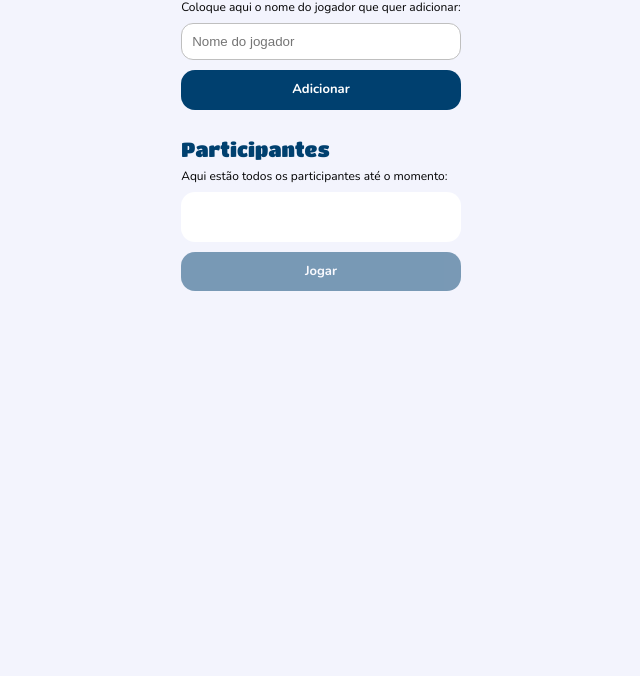
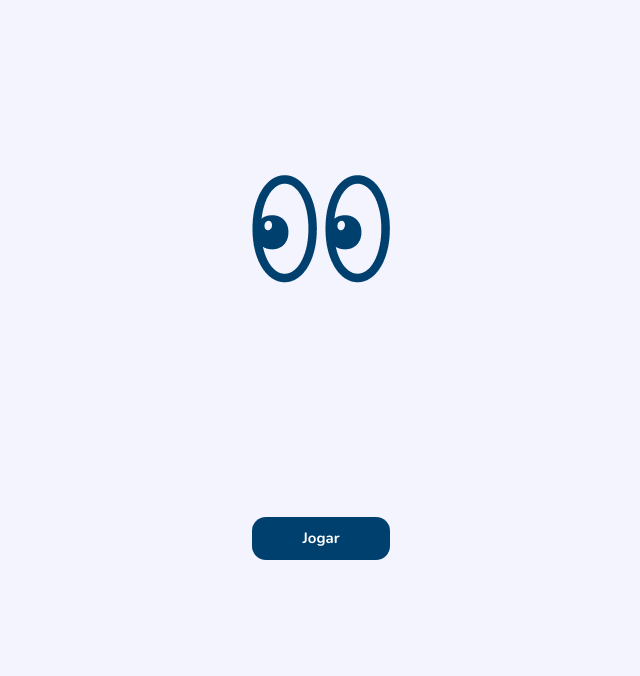
Before and after one commit to jvholanda2/geckoweb, a website with bundled scripts: page frontend/index.html in a window 1280 px wide. Shown: the part 144-820 px from the top of the page, without its empty margins (319-959 px from the left). Built offline with nearby package versions, Linux system fonts and the light colour scheme.

Commit message:
Ajustes finos

```diff
--- a/frontend/static/css/style.css
+++ b/frontend/static/css/style.css
@@ -87,7 +87,7 @@ body {
 
 .gecko_text {
     font-family: "Nunito", sans-serif;
-    font-size: 12px;
+    font-size: 15px;
 }
 
 .gecko_input {
@@ -103,7 +103,7 @@ body {
     max-height: 48px;
     color: #fff;
     font-family: "Nunito", sans-serif;
-    font-size: 13px;
+    font-size: 15px;
     line-height: 1.5;
     font-weight: 700;
     padding: 10px 20px;
@@ -184,7 +184,7 @@ body {
     display: flex;
     flex-direction: column;
     align-items: center;
-    margin: 30vh 0;
+    margin: 28vh 0;
     gap: 10px;
 
 }
@@ -275,3 +275,7 @@ body {
 .gecko_margin_mid {
     margin: 30vh 0;
 }
+
+.gecko_eye {
+    margin: 28vh 0;
+}
--- a/frontend/static/js/index.js
+++ b/frontend/static/js/index.js
@@ -7,6 +7,8 @@ import Themes from "./views/Themes.js"
 import PassThePhoneTo from "./views/PassThePhoneTo.js"
 import TheWordIs from "./views/TheWordIs.js"
 import StartTheRound from "./views/StartTheRound.js"
+import Splash from "./views/Splash.js"
+
 
 const navigateTo = url => {
     history.pushState(null, null, url);
@@ -15,7 +17,8 @@ const navigateTo = url => {
 
 const router = async () => {
     const routes = [
-        {path: "/", view: WhoWillPlay},
+        {path: "/", view: Splash},
+        {path: "/Splash", view: Splash},
         {path: "/dashboard", view: Dashboard },
         {path: "/posts", view: Posts },
         {path: "/settings", view: Settings},
--- /dev/null
+++ b/frontend/static/js/views/Splash.js
@@ -0,0 +1,25 @@
+import AbstractView from "./AbstractView.js";
+
+export default class {
+    constructor(){
+
+    }
+
+    setTitle(title) {
+        document.title = title;
+    }
+
+    async getHtml() {
+        return `
+            <div class="gecko_view">
+                <div class="gecko_div_title">
+                    <h1 id="gecko_div_title_title" class="gecko_title">GeckoWeb MVP</h1>
+                </div>
+                <div class="gecko_wrap">
+                    <img src="static/assets/eyes.png" alt="" class="gecko_eye">
+                    <a class="gecko_button_main gecko_button_bottom" href="WhoWillPlay" id="gecko_button_WhoWillPlay" disabled>Jogar</a>
+                </div>
+            </div>
+        `;
+    }
+}
--- a/frontend/static/js/views/Themes.js
+++ b/frontend/static/js/views/Themes.js
@@ -77,7 +77,7 @@ export default class extends AbstractView {
                         </div>
                         <div class="gecko_list_themes_item">
                             <img src="static/assets/animals.png" alt="">
-                            <p class="gecko_title">Animals</p>
+                            <p class="gecko_title">Animais</p>
                         </div>
                         <div class="gecko_list_themes_item">
                             <img src="static/assets/eyes.png" alt="">
--- a/frontend/static/js/views/WhoWillPlay.js
+++ b/frontend/static/js/views/WhoWillPlay.js
@@ -103,7 +103,7 @@ export default class extends AbstractView {
                 </div>
                 <div class="gecko_wrap">
                     <h2 class="gecko_title">Quem vai jogar?</h2>
-                    <p class="gecko_text">Coloque aqui o nome do jogador que quer adicionar:</p>
+                    <p class="gecko_text">Coloque aqui o nome do jogador que deseja adicionar:</p>
                     <input id="gecko_input_player" class="gecko_input" type="text" placeholder="Nome do jogador">
                     <button id="gecko_button_add_player" class="gecko_button_main">Adicionar</button>
 
```
Also changed, not shown: 1 other file.
